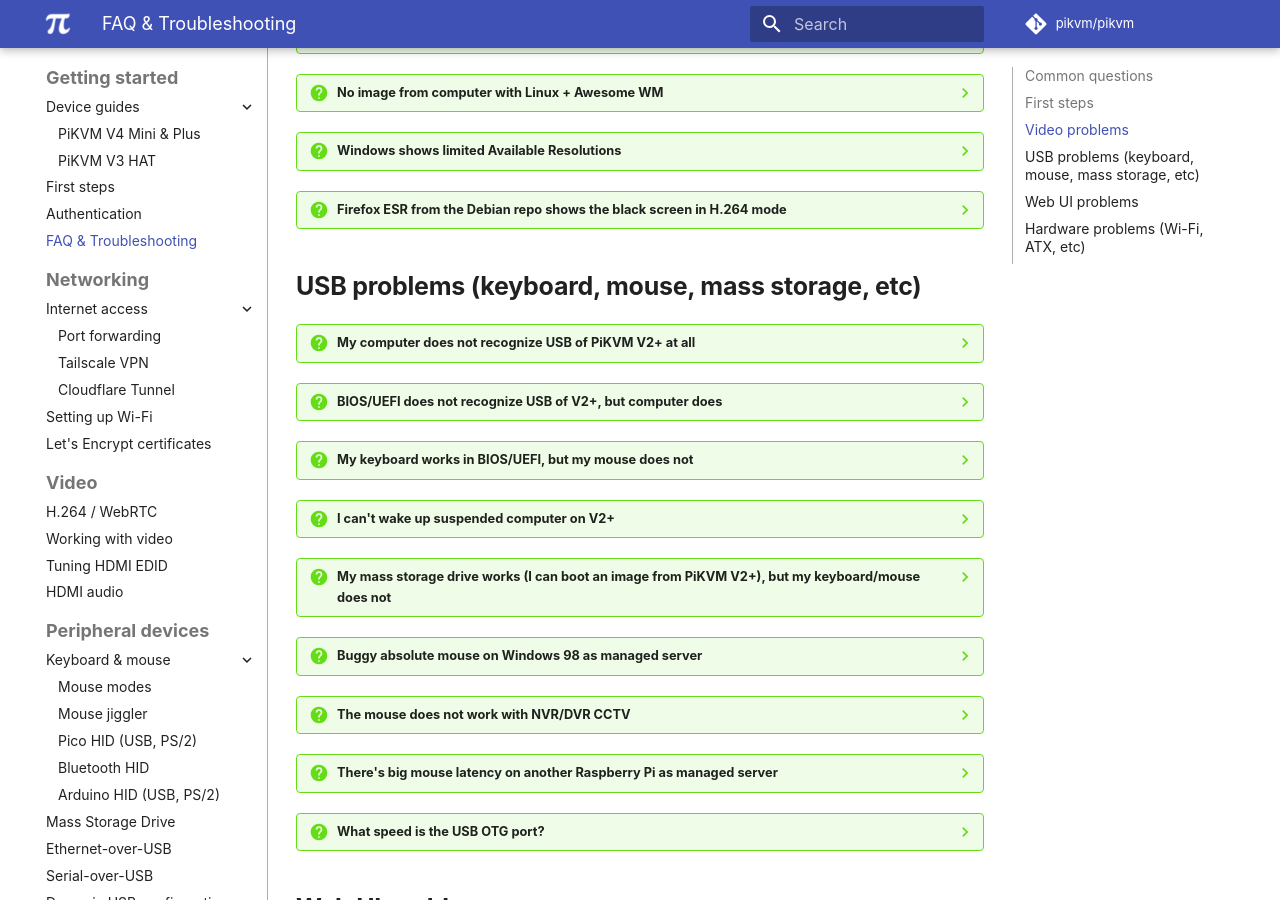
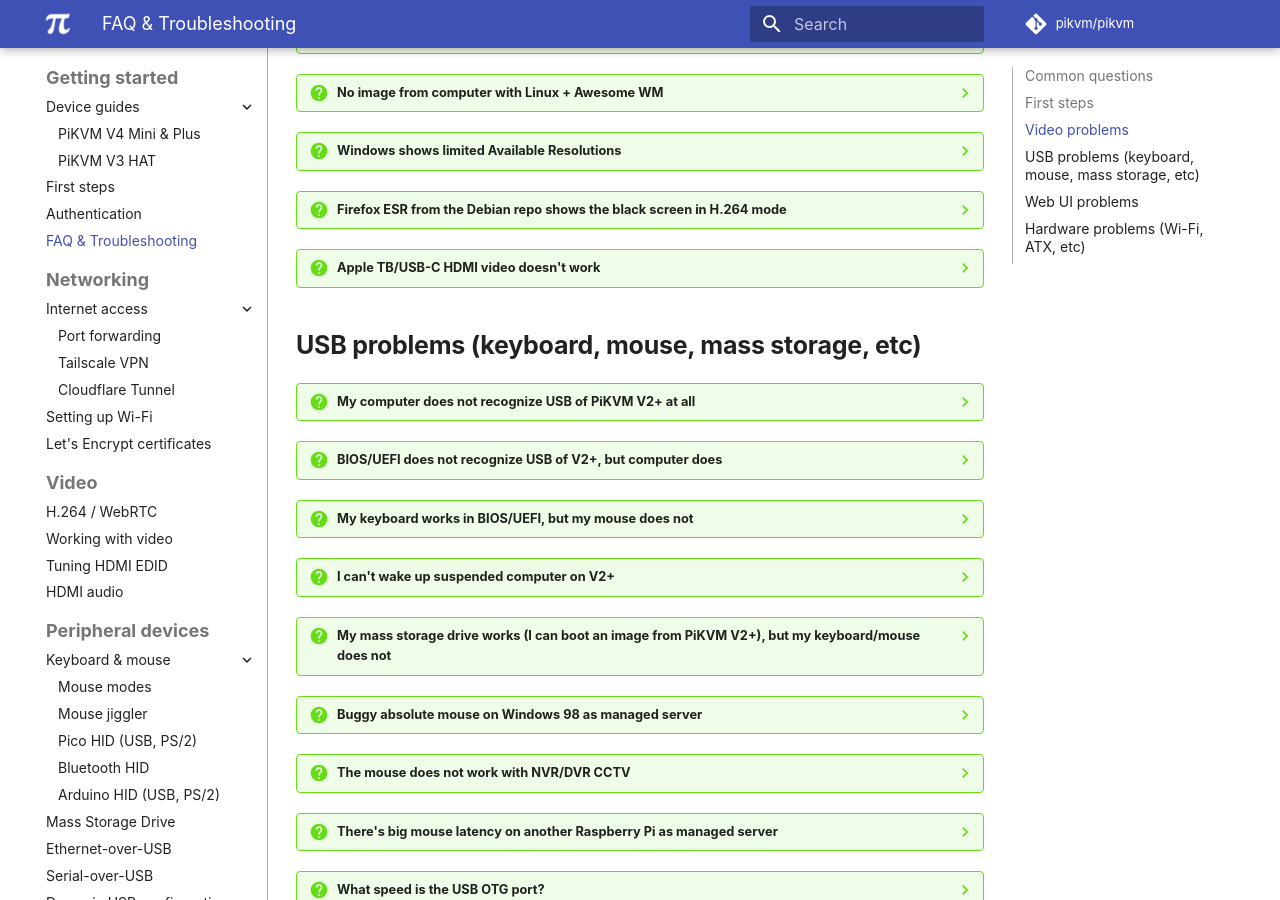
Before and after one commit to pikvm/pikvm, an MkDocs documentation site: the page built from docs/faq.md, in a window 1280 px wide and 900 px high, scrolled down 3603 px. Built offline with MkDocs 1.6.1 and Material for MkDocs 9.7.7, drawn with Linux system fonts in a browser that asks for light colours; some web fonts are replaced; comment, search, counter and statistics services are not loaded.

Commit message:
Update faq.md
Edited  last faq entry and added another

`````diff
--- a/docs/faq.md
+++ b/docs/faq.md
@@ -416,6 +416,10 @@
     Make sure the OpenH264 Plugin both exists and is enabled (known issue on Debian GNU/Linux). Press `Ctrl+Shift+A` to open the Add-ons Manager, then press `Plugins`. You should see *OpenH264 Video Codec provided by Cisco Systems, Inc.*. Make sure it is enabled by pressing the "more options" button (3 horizontal dots), then pressing `Always Activate`.
 
 
+??? question "Apple TB/USB-C HDMI video doesn't work"
+    A possible solution can be found [here](https://github.com/pikvm/pikvm/issues/1011).
+
+
 ## USB problems (keyboard, mouse, mass storage, etc)
 
 ??? question "My computer does not recognize USB of PiKVM V2+ at all"
@@ -588,6 +593,7 @@
     # systemctl start NetworkManager.service
     ````
 
+
 ??? question "LEDs/Switches do not work in ATX control"
     Double check your wiring as per [the documentation](/README.md#setting-up-the-v2). Make sure you placed the relays (G3VM-61A1) in the correct orientation. The relays for switches (Power, Reset) have a different orientation than the ones for LEDs.
 
`````
Also changed, not shown: other parts of docs/faq.md (+2 -1 lines).
